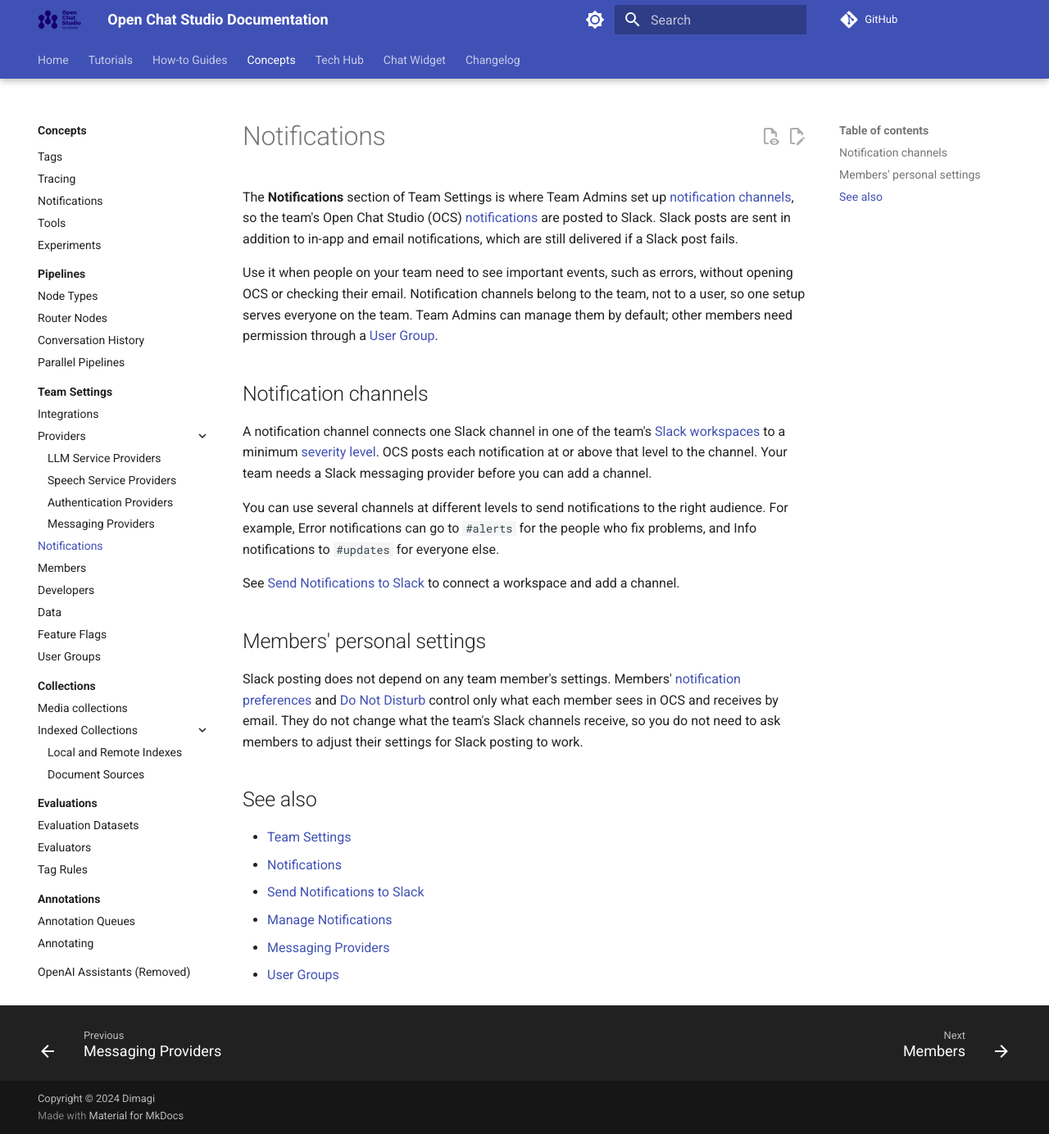
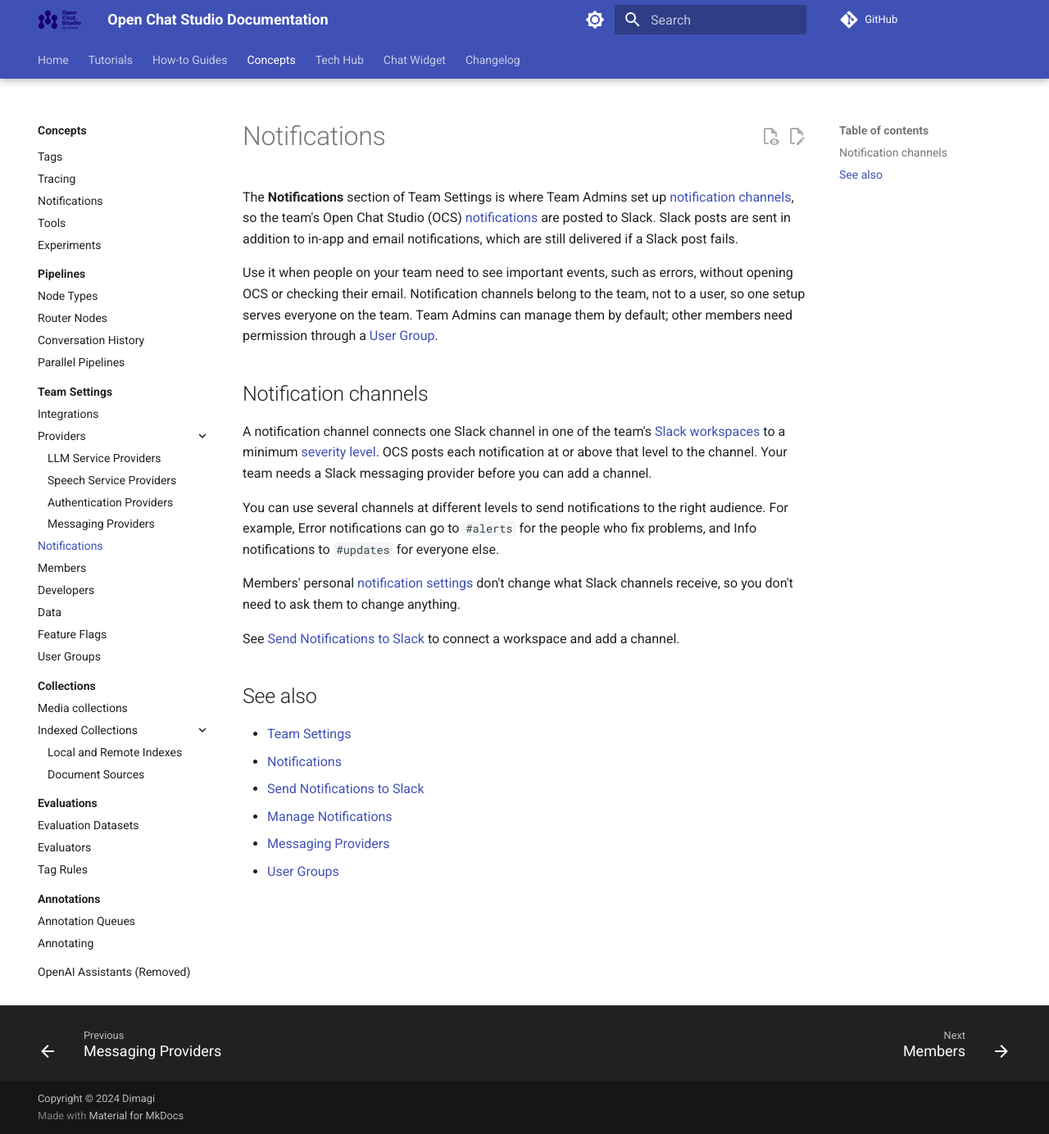
Before and after one commit to dimagi/open-chat-studio-docs, an MkDocs documentation site: the page built from docs/concepts/team/notifications.md, in a window 1280 px wide and 1384 px high. Shown: the whole window at 82% size. Built offline with MkDocs 1.6.1 and Material for MkDocs 9.7.7, drawn with Linux system fonts in a browser that asks for light colours; a script that is not in the unit is left out; comment, search, counter and statistics services are not loaded.

Commit message:
Removed duplicated info about slack notifications & use internal linking instead

```diff
--- a/docs/concepts/team/notifications.md
+++ b/docs/concepts/team/notifications.md
@@ -16,13 +16,9 @@
 You can use several channels at different levels to send notifications to the right audience.
 For example, Error notifications can go to `#alerts` for the people who fix problems, and Info notifications to `#updates` for everyone else.
 
+Members' personal [notification settings](../notifications.md#slack-notification-channels) don't change what Slack channels receive, so you don't need to ask them to change anything.
+
 See [Send Notifications to Slack](../../how-to/send_notifications_to_slack.md) to connect a workspace and add a channel.
-
-## Members' personal settings
-
-Slack posting does not depend on any team member's settings.
-Members' [notification preferences](../../how-to/manage_notifications.md#set-your-notification-preferences) and [Do Not Disturb](../../how-to/manage_notifications.md#turn-on-do-not-disturb) control only what each member sees in OCS and receives by email.
-They do not change what the team's Slack channels receive, so you do not need to ask members to adjust their settings for Slack posting to work.
 
 ## See also
 
```
Also changed, not shown: docs/concepts/team/index.md (+1 -2 lines), docs/how-to/manage_notifications.md (+2 -3 lines), docs/how-to/send_notifications_to_slack.md (+2 -2 lines).
